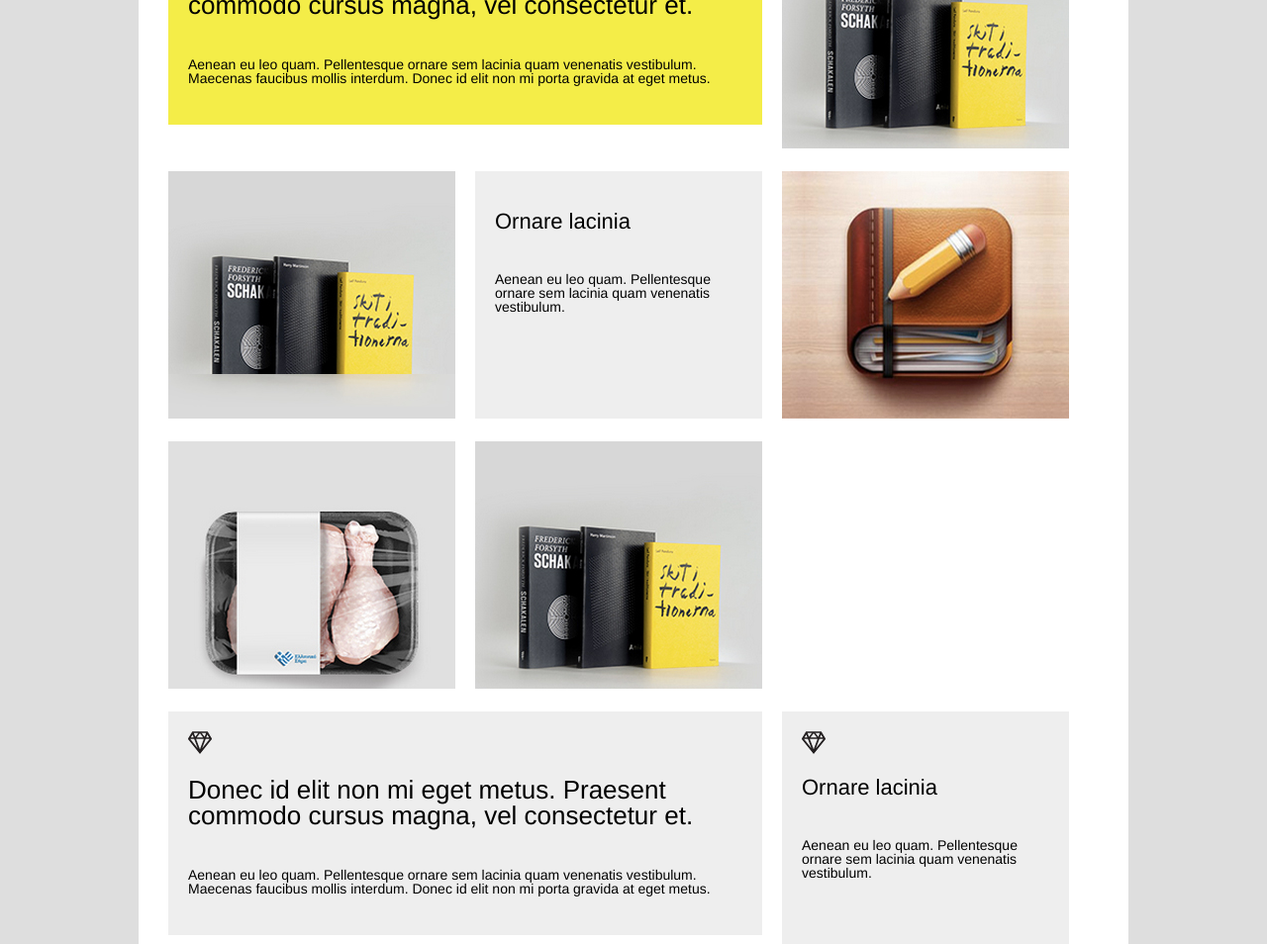
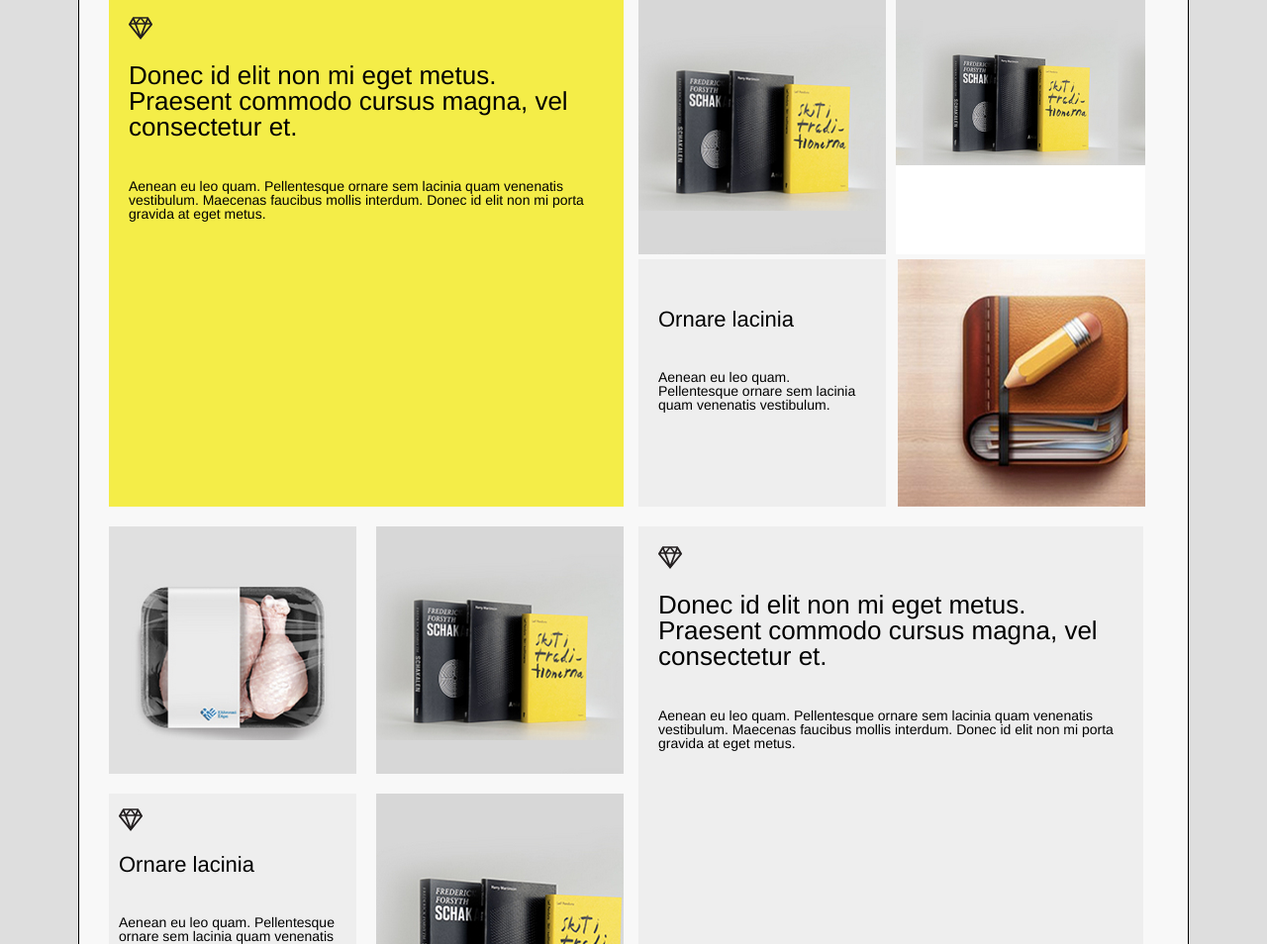
Before and after one commit to ashtonbrown/ACAProject-TeamResponsive, a plain HTML site: page index.html in a window 1280 px wide. Shown: the part 130-1084 px from the top of the page at 99% size. Drawn offline with Linux system fonts and the light colour scheme.

Commit message:
Desktop view

```diff
--- a/css/styles.css
+++ b/css/styles.css
@@ -3,17 +3,21 @@
 body {
     background-color: #dedede;
     font-family: "Helvetica", "Arial", Sans-Serif;
+    font-weight: 200;
 }
 
 .main-container {
     margin: auto;
-    background-color: #fff;
+    background-color: #F8F8F8;
+    border: 1px solid black;
+    margin: 30px auto;
 }
 
 h1 {
     font-size: 26px;
     padding: 20px 0;
 }
+
 h2 {
     font-size: 22px;
     padding: 20px 0;
@@ -23,6 +27,7 @@ p {
     font-size: 14px;
     padding: 20px 0;
 }
+
 .clearfix:after {
     visibility: hidden;
     display: block;
@@ -33,26 +38,58 @@ p {
 }
 /*** MOBILE ***/
 
+@media screen and (max-width: 768px) {
     .main-container {
         width: 640px;
         padding: 20px;
     }
-
     .content-box {
         margin: 10px;
         float: left;
     }
-
     .box1 {
         background-color: #f4ed48;
         width: 560px;
         padding: 20px;
+    }
+    .box1words {}
+    .box2 {
+        height: 250px;
+        width: 290px;
+        background-image: url(../images/image-box2.jpg);
+        background-origin: content-box;
+        background-size: cover;
+    }
+    .box3 {
+        height: 250px;
+        width: 290px;
+        background-image: url(../images/image-box3.jpg);
+        background-origin: content-box;
+        background-size: cover;
     }
     .box4 {
         background-color: #eeeeee;
         padding: 20px;
         width: 250px;
         height: 210px;
+    }
+    .box5 {
+        background-image: url(../images/image-box5.jpg);
+        height: 250px;
+        width: 290px;
+        background-size: contain;
+    }
+    .box6 {
+        height: 250px;
+        width: 290px;
+        background-image: url(../images/image-box6.jpg);
+        background-size: contain;
+    }
+    .box7 {
+        height: 250px;
+        width: 290px;
+        background-image: url(../images/image-box7.jpg);
+        background-size: contain;
     }
     .box8 {
         background-color: #eeeeee;
@@ -65,16 +102,131 @@ p {
         width: 250px;
         height: 210px;
     }
+    .box10 {
+        background-image: url(../images/image-box2.jpg);
+        background-size: cover;
+        width: 250px;
+        height: 210px;
+    }
     .box11 {
         background-color: #f4ed48;
         width: 560px;
         padding: 20px;
         text-align: center;
     }
+}
 /*** DESKTOP ***/
 
 @media only screen and (min-width: 998px) {
     .main-container {
-        width: 960px;
+        width: 1080px;
+        padding: 20px;
+    }
+    .content-box {
+        margin: 10px auto;
+        float: right;
+    }
+    .box1 {
+        background-color: #f4ed48;
+        width: 480px;
+        height: 475px;
+        padding: 20px;
+        float: left;
+        overflow: hidden;
+        margin: 10px;
+    }
+    .box2 {
+        float: left;
+        height: 290px;
+        width: 250px;
+        margin: 10px 0px;
+        margin-right: 10px;
+        background-image: url(../images/image-box2.jpg);
+        background-size: contain;
+    }
+    .box3 {
+        height: 170px;
+        width: 252px;
+        margin: 0 -1px;
+        background-image: url(../images/image-box2.jpg);
+        background-size: contain;
+        background-position: top;
+    }
+    .box3border {
+        float: left;
+        height: 260px;
+        width: 250px;
+        margin: 10px 0;
+        background-color: white;
+        border-bottom: 1px solid white;
+        border-left: 1px solid white;
+        border-right: 1px solid white;
+    }
+    .box4 {
+        background-color: #eeeeee;
+        margin: 5px;
+        height: 250px;
+        width: 250px;
+        float: left;
+    }
+    .box4words {
+        text-align: left;
+        padding: 30px 20px;
+    }
+    .box5 {
+        height: 250px;
+        width: 250px;
+        background-image: url(../images/image-box5.jpg);
+        background-size: cover;
+        background-repeat: no-repeat;
+        margin-right: 23px;
+        margin-top: 5px;
+    }
+    .box6 {
+        height: 250px;
+        width: 250px;
+        background-color: white;
+        background-size: contain;
+        background-image: url(../images/image-box6.jpg);
+        margin: 10px;
+        float: left;
+    }
+    .box7 {
+        height: 250px;
+        width: 250px;
+        background-image: url(../images/image-box7.jpg);
+        background-size: contain;
+        background-origin: border-box;
+        margin: 10px;
+        float: left;
+    }
+    .box8 {
+        background-color: #eeeeee;
+        width: 470px;
+        height: 480px;
+        padding: 20px;
+        margin-right: 25px;
+    }
+    .box9 {
+        background-color: #eeeeee;
+        height: 220px;
+        width: 230px;
+        padding: 15px 10px;
+        float: left;
+        margin-left: 10px;
+    }
+    .box10 {
+        background-image: url(../images/image-box2.jpg);
+        background-size: cover;
+        height: 250px;
+        width: 250px;
+        margin-right: 15px;
+    }
+
+    .topboxes {
+        width: 530px;
+        height: 270px;
+        overflow: hidden;
+        margin: 0px auto;
     }
 }
--- a/index.html
+++ b/index.html
@@ -9,29 +9,32 @@
 
 <body>
     <div class="main-container clearfix">
-        <div class="content-box box1">
+        <nav><img src="images/Screen%20Shot%202015-07-12%20at%202.20.21%20PM.jpg" /></nav>
+        <div class="box1">
             <img src="images/dimond.png">
-            <h1>Donec id elit non mi  eget metus. Praesent commodo cursus magna, vel consectetur et.</h1>
+            <h1 class="box1words">Donec id elit non mi  eget metus. Praesent commodo cursus magna, vel consectetur et.</h1>
             <p>Aenean eu leo quam. Pellentesque ornare sem lacinia quam venenatis vestibulum. Maecenas faucibus mollis interdum. Donec id elit non mi porta gravida at eget metus.</p>
         </div>
-        <div class="content-box box2 clearfix">
-            <img src="images/image-box2.jpg">
-        </div>
-        <div class="content-box box3">
-            <img src="images/image-box3.jpg">
+        <div class="topboxes">
+            <div class="content-box box2">
+            </div>
+          <div class="box3border">
+                <div class="content-box box3 ">
+                </div>
+            </div>
         </div>
         <div class="content-box box4">
-            <h2>Ornare lacinia</h2>
-            <p>Aenean eu leo quam. Pellentesque ornare sem lacinia quam venenatis vestibulum.</p>
+           <div class="box4words"> <h2>Ornare lacinia</h2>
+            <p>Aenean eu leo quam. Pellentesque ornare sem lacinia quam venenatis vestibulum.</p></div>
         </div>
         <div class="content-box box5">
-            <img src="images/image-box5.jpg">
+
         </div>
         <div class="content-box box6">
-            <img src="images/image-box6.jpg">
+
         </div>
         <div class="content-box box7">
-            <img src="images/image-box7.jpg">
+
         </div>
         <div class="content-box box8">
             <img src="images/dimond.png">
@@ -43,15 +46,14 @@
             <h2>Ornare lacinia</h2>
             <p>Aenean eu leo quam. Pellentesque ornare sem lacinia quam venenatis vestibulum.</p>
         </div>
-         <div class="content-box box10">
-            <img src="images/image-box2.jpg">
+        <div class="content-box box10">
         </div>
-         <div class="content-box box11">
+        <div class="content-box box11">
 
             <p><img src="images/dimond.png">&nbsp;&nbsp;&nbsp;CONTACT</p>
         </div>
     </div>
-    </div>
+
 </body>
 
 </html>
```
Also changed, not shown: images/Screen Shot 2015-07-12 at 2.20.21 PM.jpg (added). Lines whose indentation alone changed are shown as unchanged.
